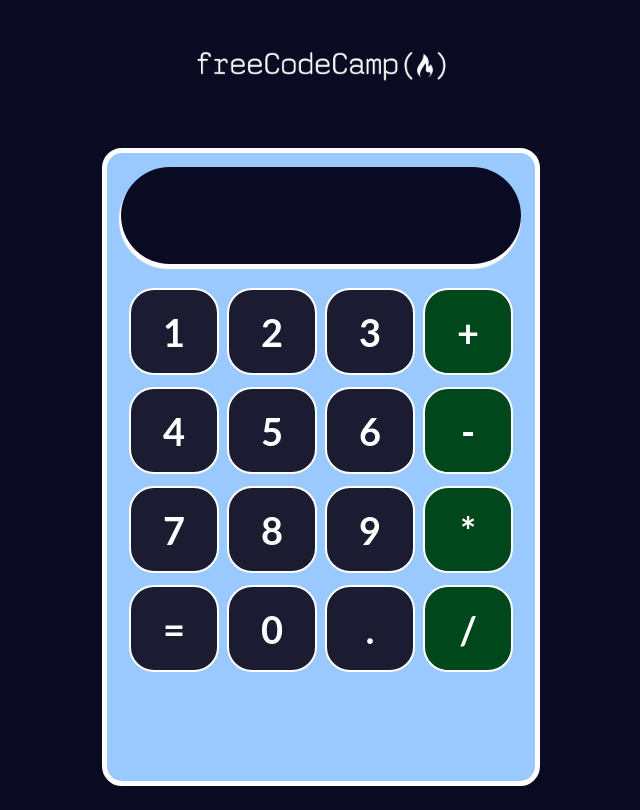
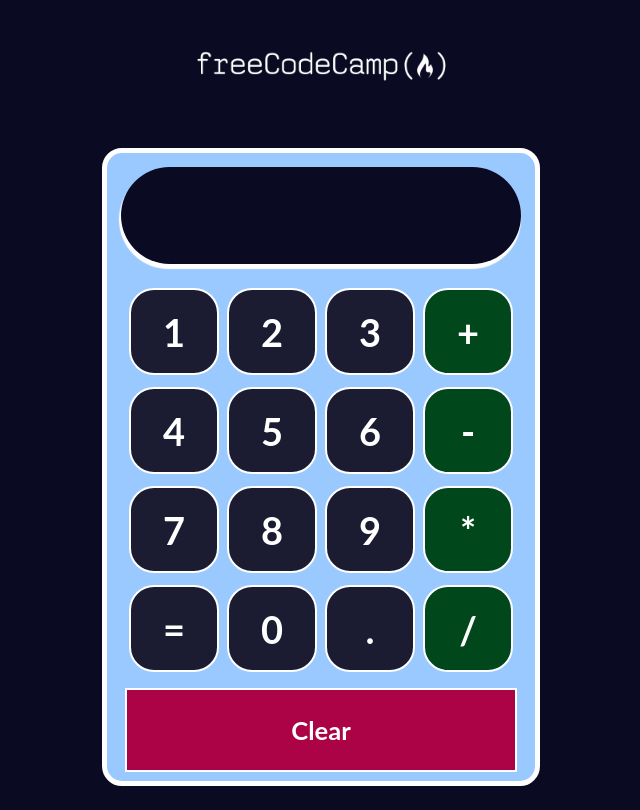
Before and after one commit to MatiasGonzalez1/calculadora-REACT, a React (Create React App) app: page / in a window 1280 px wide. Shown: the whole page, without its empty margins (319-959 px from the left). Built offline with nearby package versions, Linux system fonts and the light colour scheme.

Commit message:
feat: add styles to botonClear

```diff
--- a/src/App.js
+++ b/src/App.js
@@ -3,6 +3,7 @@
 import Logo from './assets/img/unnamed.png'
 import Boton from './components/Boton';
 import Pantalla from './components/Pantalla';
+import BotonClear from './components/BotonClear';
 
 function App() {
   return (
@@ -38,7 +39,9 @@
           <Boton>.</Boton>
           <Boton>/</Boton>
         </div>
-        <div className='fila'></div>
+        <div className='fila'>
+          <BotonClear>Clear</BotonClear>
+        </div>
       </div>
     </div>
   );
--- /dev/null
+++ b/src/components/BotonClear.js
@@ -0,0 +1,12 @@
+import React from 'react';
+import '../styles/BotonClear.css';
+
+const BotonClear = (props) => {
+  return (
+    <div className='boton-clear'>
+      {props.children}
+    </div>
+  );
+}
+
+export default BotonClear;
--- /dev/null
+++ b/src/styles/BotonClear.css
@@ -0,0 +1,18 @@
+.boton-clear{
+  height: 80px;
+  font-size: 1.6em;
+  display: flex;
+  flex: 1;
+  background-color: #ac0246;
+  margin-top: 8px;
+  justify-content: center;
+  align-items: center;
+  font-weight: bold;
+  color: white;
+  border: 2px solid white;
+  cursor: pointer;
+}
+
+.boton-clear:hover{
+  background-color: #775b08;
+}
```
